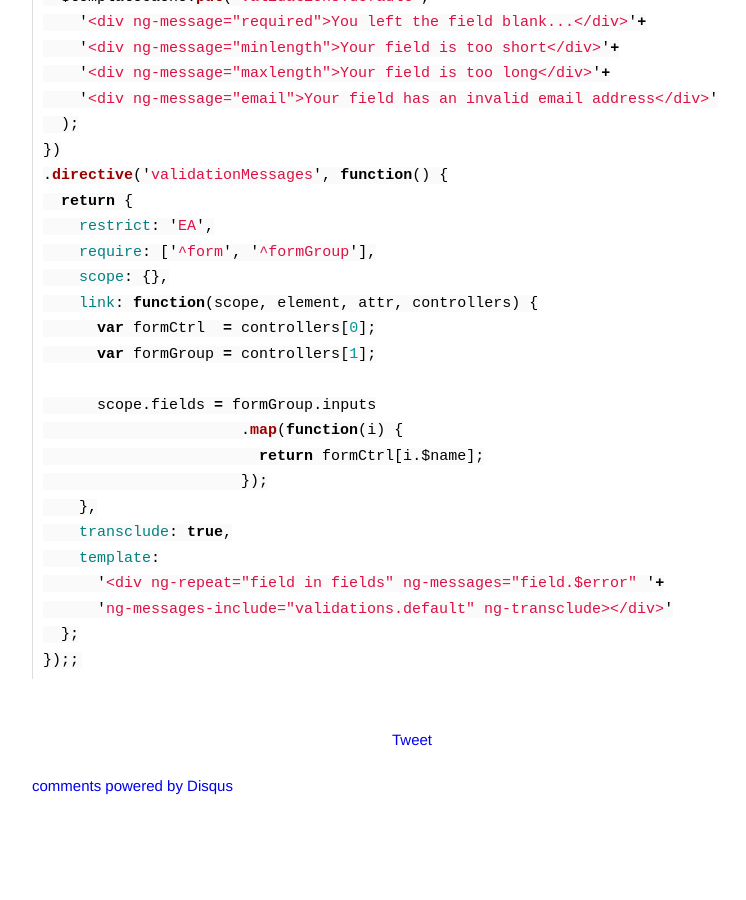
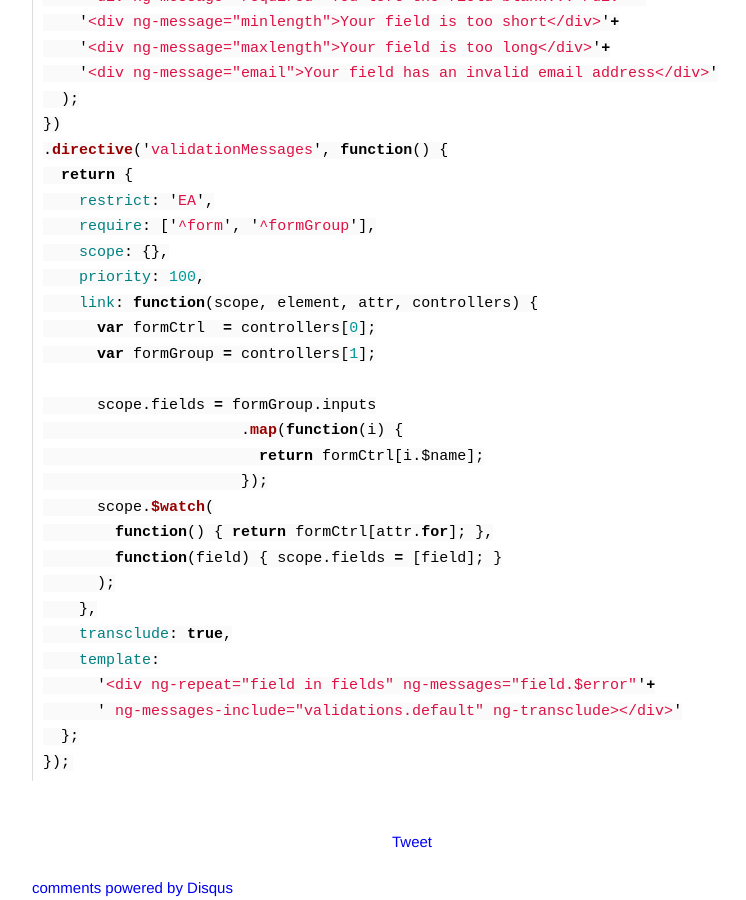
Before and after one commit to wejendorp/dorp.io, a Jekyll site: the page built from _posts/2014-05-12-form-validation-ngMessages-and-rcSubmit.markdown, in a window 1280 px wide and 900 px high, scrolled down 8253 px. Shown: the whole window, without its empty margins (228-974 px from the left). Built offline with Jekyll 4.4.1, drawn with Linux system fonts in a browser that asks for light colours; Markdown is read by kramdown in place of the engine named in the settings; comment, search, counter and statistics services are not loaded; before the commit the page ends 9051 px from its top, so only the background shows below that.

Commit message:
Update source

````diff
--- a/_posts/2014-05-12-form-validation-ngMessages-and-rcSubmit.markdown
+++ b/_posts/2014-05-12-form-validation-ngMessages-and-rcSubmit.markdown
@@ -289,7 +289,6 @@ angular.module('myApp')
       ' ng-messages-include="validations.default" ng-transclude></div>'
   };
 });
-
 ```
 
 Your form is now completely free of name ties, and you've put your directives
@@ -391,6 +390,7 @@ angular.module('myApp')
     restrict: 'EA',
     require: ['^form', '^formGroup'],
     scope: {},
+    priority: 100,
     link: function(scope, element, attr, controllers) {
       var formCtrl  = controllers[0];
       var formGroup = controllers[1];
@@ -399,11 +399,15 @@ angular.module('myApp')
                       .map(function(i) {
                         return formCtrl[i.$name];
                       });
+      scope.$watch(
+        function() { return formCtrl[attr.for]; },
+        function(field) { scope.fields = [field]; }
+      );
     },
     transclude: true,
     template:
-      '<div ng-repeat="field in fields" ng-messages="field.$error" '+
-      'ng-messages-include="validations.default" ng-transclude></div>'
+      '<div ng-repeat="field in fields" ng-messages="field.$error"'+
+      ' ng-messages-include="validations.default" ng-transclude></div>'
   };
-});;
+});
 ```
````
